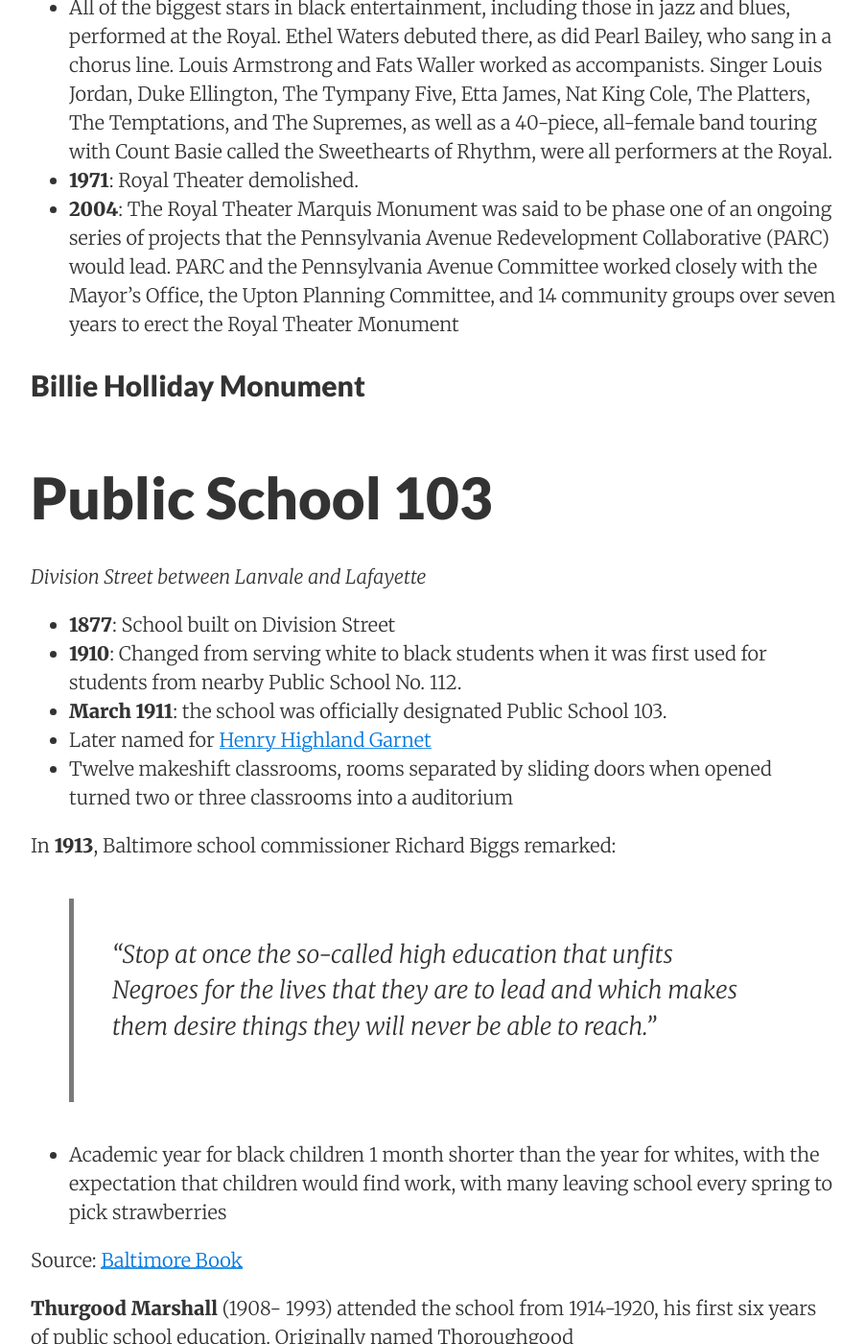
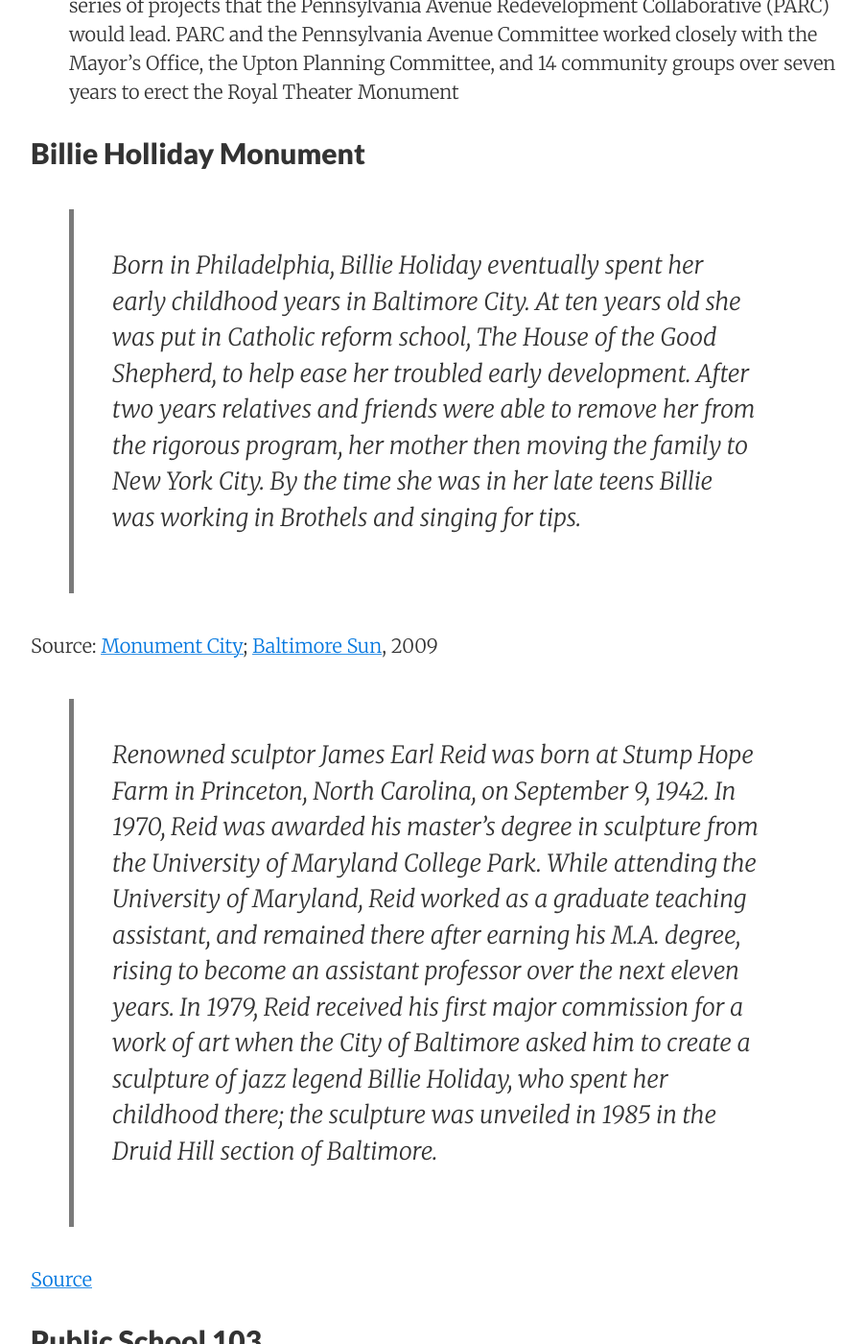
Before and after one commit to baltimoreheritage/tours, a Jekyll site: the page built from _posts/2012-11-02-upton-old-west-baltimore.md, in a window 1280 px wide and 1400 px high, scrolled down 8268 px. Shown: the whole window at 96% size, without its empty margins (188-1090 px from the left). Built offline with Jekyll 4.4.1, drawn with Linux system fonts in a browser that asks for light colours; nearby versions of some CDN libraries; some of the changed text lies outside the part shown.

Commit message:
Update links, minor formatting fixes

```diff
--- a/_posts/2012-11-02-upton-old-west-baltimore.md
+++ b/_posts/2012-11-02-upton-old-west-baltimore.md
@@ -6,20 +6,36 @@ date: 2012-11-02
 ---
 
 _This tour is based on a 2010 walking tour program developed in partnership with Dr. David Terry and substantially revised on November 2, 2012. Eli Pousson made substantial revisions to these notes in February 2016 based on related research for the [Looking for Landmarks from the Movement](http://baltimoreheritage.github.io/civil-rights-heritage/) research and documentation project. The revisions also borrowed material from the [Black and Jewish Civil Rights Heritage by Bike](http://baltimoreheritage.github.io/tours/2015/10/11/black-jewish-civil-rights/) tour._
+<!-- TOC depthFrom:1 depthTo:1 withLinks:1 updateOnSave:1 orderedList:0 -->
 
-# Introduction
+- [Introduction](#introduction)
+- [Eutaw Place](#eutaw-place)
+- [Douglass Memorial](#douglass-memorial)
+- [Segregation and McCulloh Street](#segregation-and-mcculloh-street)
+- [Western Female High School/Booker T. Washington Middle School](#western-female-high-schoolbooker-t-washington-middle-school)
+- [Royal Theater](#royal-theater)
+- [Public School 103](#public-school-103)
+- [Sharp Street Church](#sharp-street-church)
+- [Druid Hill Avenue](#druid-hill-avenue)
+- [Mount Royal](#mount-royal)
 
-## What is this tour about?
+<!-- /TOC -->
+
+## Introduction
+
+### What is this tour about?
 
 - Understand the movement of African Americans into northwest Baltimore in the late 19th and early 20th century
 - Learn about Baltimore’s connections to the national Civil Rights movement through organizations like the NAACP and individuals like Thurgood Marshall
 - Learn about lesser-known local leaders in the Civil Rights movement, like Lillie Mae Carroll Jackson
 
-## Early history of South Baltimore
+### Early history of South Baltimore
 
-Many African Americans lived in South Baltimore and Pigtown:
+Many African Americans lived in South Baltimore and Pigtown.
 
-> “Open drains, great lots filled with high weeds, ashes and garbage accumulated in the alleyways"
+1892, _Baltimore News_ reported on:
+
+> “Open drains, great lots filled with high weeds, ashes and garbage accumulated in the alleyways, cellars filled with filthy water.“
 
 Source: [Deconstructing the Slums of Baltimore](http://digitalcommons.law.umaryland.edu/cgi/viewcontent.cgi?article=1298&context=fac_pubs) (2002), Garrett Power
 
@@ -27,12 +43,12 @@ Source: [Deconstructing the Slums of Baltimore](http://digitalcommons.law.umaryl
 - Baltimore's black middle-class sought better housing in northwest Baltimore, especially on Druid Hill Avenue
 - B&O Railroad displaced 100 black families to expand the railroad yards
 
-## Expansion of Old West Baltimore
+### Expansion of Old West Baltimore
 
 - "The Bottom" around Biddle Alley, bounded by Biddle Street, Argyle Avenue, Druid Hill Avenue, North Avenue, city's 17th ward
 - By **1904**, ½ of Baltimore’s black population lived in the neighborhood
 
-# Eutaw Place
+## Eutaw Place
 
 - **1853 March 19**: Baltimore City accepts Eutaw Place as a gift Henry Tiffany, requiring Tiffany to build "not less than seven houses of not less than twenty five feet front and three stories high" in exchange for park improvements
 - **1876 May 23**: Northern end of Eutaw Place moved from Laurens Street (limit of Tiffany property) to North Avenue, perimeter railing removed around this time (late 1870s)
@@ -45,7 +61,7 @@ Source: [Deconstructing the Slums of Baltimore](http://digitalcommons.law.umaryl
 - **1880**: Confederate Monument proposed for Eutaw and Lafayette
 - **1911**: [Francis Scott Key Monument](http://explore.baltimoreheritage.org/items/show/105#.VtS595MrKAw) erected
 
-## Prince Hall Masonic Lodge
+### Prince Hall Masonic Lodge
 
 **Origins as Temple Oheb Shalom**
 
@@ -63,7 +79,7 @@ Source: [Deconstructing the Slums of Baltimore](http://digitalcommons.law.umaryl
 
 Source: [Explore Baltimore Heritage](http://explore.baltimoreheritage.org/items/show/100#.VtS595MrKAw)
 
-## Lillie Mae Carroll Jackson House – 1320 Eutaw Place
+### Lillie Mae Carroll Jackson House – 1320 Eutaw Place
 
 - Jackson grew up singing soprano in the choir of the Sharp Street Church
 - Lived on Eutaw for 20 years
@@ -71,7 +87,7 @@ Source: [Explore Baltimore Heritage](http://explore.baltimoreheritage.org/items/
 - At one forum gathering, Charles Hamilton Houston, informed the audience "we could sue Jim Crow out of Maryland." Subsequently, Carl Murphy of the Afro-American newspaper suggested that Lillie join forces with the NAACP. That was the beginning of her thirty-five year tenure with the NAACP, in a role as president of the Baltimore branch in **1935**, a position she held until retirement in **1970**. 1934 saw the beginning of Thurgood Marshall's employment with the Baltimore NAACP branch.
 - Ultimately, her efforts built the Baltimore NAACP into the largest branch of the organization in the United States with a peak membership of 17,600
 
-# Douglass Memorial
+## Douglass Memorial
 
 - **1857**: Madison Avenue Methodist Episcopal Church erected, designed by architect Thomas Balbirnie in a Greek Revival style
 - The “undercroft” designed to seat 600, sanctuary seats 1,000
@@ -83,7 +99,7 @@ Speaking about his involvement in the July 4, 1963 Gwynn Oak Park protests, Past
 
 [Source](http://www.nathanielturner.com/baltimoreblackchurches.htm)
 
-# 1800 McCulloh Street
+## Segregation and McCulloh Street
 _Lafayette Avenue and McCulloh Street – direct the group to look north_
 The relationship between racial transition and racial segregation is clear beginning in **1910** when Baltimore became the first city in the United States to enact a law requiring racial segregation.
 
@@ -120,7 +136,7 @@ _Baltimore Sun_ editorial on proposed switch for P.S. 103, framed their oppositi
 
 > “It is a well-known fact that as soon as a colored family moves into a block white families begin to move away. The owners of the vacated houses deciding they cannot get white tenants are forced to take such as they can get. To rent to negroes means a reduction of rentals and a deterioration in the value of property… But perhaps even stronger than any question of values and revenues is another reason waged against the change of this school. That is the proximity to the Western Female High School, which is only two blocks distant. Every street leading to the high school would be filled morning and evening with throngs of negroes of both sexes and all ages up, perhaps, to 20 years. Morning and evening the young ladies attending the high school would encounter these negroes and it is not fair nor public spirited of the School Board to subject them to that. There is a growing disposition among negro men and boys all over the land to be unmannerly, insolent and violent to white women.”
 
-# Royal Theater
+## Royal Theater
 
 - **1922**: Theater opened as the black-owned Douglass Theatre, was the most famous theater along West Baltimore City's Pennsylvania Avenue, one of a circuit of five such theaters for black entertainment in big cities - including the Apollo in Harlem, the Howard Theatre in Washington, D.C., the Regal Theatre in Chicago, and the Earl Theater in Philadelphia.
 - All of the biggest stars in black entertainment, including those in jazz and blues, performed at the Royal. Ethel Waters debuted there, as did Pearl Bailey, who sang in a chorus line. Louis Armstrong and Fats Waller worked as accompanists. Singer Louis Jordan, Duke Ellington, The Tympany Five, Etta James, Nat King Cole, The Platters, The Temptations, and The Supremes, as well as a 40-piece, all-female band touring with Count Basie called the Sweethearts of Rhythm, were all performers at the Royal.
@@ -129,7 +145,16 @@ _Baltimore Sun_ editorial on proposed switch for P.S. 103, framed their oppositi
 
 ## Billie Holliday Monument
 
-# Public School 103
+> Born in Philadelphia, Billie Holiday eventually spent her early childhood years in Baltimore City. At ten years old she was put in Catholic reform school, The House of the Good Shepherd, to help ease her troubled early development. After two years relatives and friends were able to remove her from the rigorous program, her mother then moving the family to New York City. By the time she was in her late teens Billie was working in Brothels and singing for tips.
+
+Source: [Monument City](http://monumentcity.net/2009/10/12/billie-holiday-statue-baltimore-md/); [Baltimore Sun](http://articles.baltimoresun.com/2009-07-17/news/0907160099_1_billie-holiday-reid-jim-crow), 2009
+
+> Renowned sculptor James Earl Reid was born at Stump Hope Farm in Princeton, North Carolina, on September 9, 1942. In 1970, Reid was awarded his master’s degree in sculpture from the University of Maryland College Park.
+> While attending the University of Maryland, Reid worked as a graduate teaching assistant, and remained there after earning his M.A. degree, rising to become an assistant professor over the next eleven years. In 1979, Reid received his first major commission for a work of art when the City of Baltimore asked him to create a sculpture of jazz legend Billie Holiday, who spent her childhood there; the sculpture was unveiled in 1985 in the Druid Hill section of Baltimore.
+
+[Source](http://www.thehistorymakers.com/biography/james-earl-reid-38)
+
+## Public School 103
 _Division Street between Lanvale and Lafayette_
 
 - **1877**: School built on Division Street
@@ -155,7 +180,7 @@ When he began attending PS 103 at age 6, his family lived with his Uncle Fearles
 
 Marshall later attend the **Colored High School** opened in January 1901 at the northeast corner of Pennsylvania Avenue and Dolphin Street occupying a building erected in 1891 for the English-German School No. 1 previously located on Druid Hill Avenue.
 
-# Sharp Street Church
+## Sharp Street Church
 508 Dolphin Street (at Etting Street)
 
 Between 1892 and 1910, three African American churches moved from south or downtown Baltimore to the Druid Hill Avenue area, **Sharp Street** is the first of those three.
@@ -172,9 +197,9 @@ Source: [Baltimore City](http://apps.baltimorecity.gov/Art_Culture_Map/landmarks
 
 - Sharp Street Church manages [Mt. Auburn Cemetery](https://en.wikipedia.org/wiki/Mount_Auburn_Cemetery_(Baltimore,_Maryland)), one of the few early African American cemeteries in Baltimore, and where hundreds of prominent African Americans are buried including Dr. Lillie Carroll Jackson, William A. Hawkins, and John H. Murphy, founder of The Afro-American Newspapers.
 
-# Druid Hill Avenue
+## Druid Hill Avenue
 
-## Union Baptist Church
+### Union Baptist Church
 1211 Druid Hill Avenue
 
 - **Union Baptist Church** moved  located on Guilford Avenue between E. Lexington and E. Saratoga Streets. Union Baptist moved to Druid Hill Avenue in 1910.
@@ -183,7 +208,7 @@ Source: [Baltimore City](http://apps.baltimorecity.gov/Art_Culture_Map/landmarks
 - **1892**: Church withdrew from the Maryland Baptist Union Association because of its discrimination.
 - **1897**: Rev. Dr. Harvey Johnson, Union Baptist Church's 5th Pastor, was the minister who organized the Colored Baptist Convention.
 
-**Reverend Dr. Harvey Johnson (1843-1923), pastor from 1872 to 1923
+\*\*Reverend Dr. Harvey Johnson (1843-1923), pastor from 1872 to 1923
 
 > An early leader in the Civil Rights movement, Dr. Johnson was a founder of the Mutual United Brotherhood of Liberty of the United States of America, fought to defeat Jim Crow laws as they applied to transportation in Maryland, and advocated self-determination for African American organizations. His writing, preaching, and public speaking addressed a wide range of subjects. Under his direction, the Union Baptist congregation assumed an increasingly active role in the quest for social justice and civil rights in Baltimore, a tradition it has maintained to the present.
 
@@ -217,18 +242,18 @@ Druid Hill Avenue and Lanvale Street
 
 **1882**: Bethel member and Sunday school teacher John M. Murphy, Sr. purchased the Afro- American Newspaper. He turned the newspaper into a well respected weekly, and it was the most read black newspaper in the middle Atlantic State region. His father was choir director at Bethel for many years and is wife Martha Murphy was one of the co-founders of the first black YWCA in Baltimore in **1896**.
 
-# Mount Royal
+## Mount Royal
 
 - **1920s**: the Mount Royal Protective Association boasted of their Efforts to secure and enforce racial covenants from local property owners, noting the group's "greatest achievement... has been the subjecting of the property in its area to a restriction for white occupancy only."
 - In the Mount Royal area, a group of 300 northwest Baltimore residents (led by the president of the Baltimore Bar Library and the neighborhood's City Council representative, among others) responded to the changes on Bolton Street by signing racial covenants barring the sale or lease of their properties to African Americans.
 
-## McCulloh Homes
+### McCulloh Homes
 
 -  **December 13, 1937**: Housing Authority of Baltimore City established, shortly after the creation of the U.S. Housing Authority with the passage of the [Housing Act of 1937](https://en.wikipedia.org/wiki/Housing_Act_of_1937) (Wagner-Steagall Act)
 - Mayor Howard Jackson appointed five men to the authority’s board of commissioners. And although the City Council rejected a resolution calling for the appointment of one African American to the commission, the mayor chose a member of one of Baltimore’s most prominent African American families in naming **George Murphy**, a retired school principal and vice chairman of the Urban League. The housing authority’s first executive director was **Clarence W. Perkins**, a former state senator and executive director of the Maryland Emergency Housing and Park Commission.
 - **1939**: More than 2,500 black people applied for 434 apartments in McCulloh Homes
 
-## Fifth Regiment Armory
+### Fifth Regiment Armory
 
 - **1901**: Fifth Regiment Armory built; a historic National Guard armory with a 200 foot by 300 foot drill hall, a mezzanine or "balcony" level, and a newer second level (reconstructed in 1933 after a fire) housing the trussed steel drill hall roof.
 	- Designed by Wyatt & Nolting; partnership of James Bosley Noel Wyatt and William G. Nolting, also designed the Baltimore City Courthouse and the Garrett Building on Redwood Street Downtown.
@@ -238,7 +263,7 @@ In **1906**, Colonel C. Baker Clotworthy, commander of the Fifth Regiment:
 > “I would be deeply interested in this improvement because it means so much more than simply tearing down some houses and opening a street. Everyone in the city is familiar with the steady decrease which has taken place in the value of property in this neighborhood for the last 20 years.
 > All about Richmond Market, and extending north, there are hundreds of undesirable houses and, in many cases, huts. This sore is spreading rapidly. A great many negroes, not of the best class,  gradually tenant the houses on the edge of this district and immediately the white people move from the block invaded. If this continues no one knows where it will stop."
 
-## State Center
+### State Center
 
 **Dr. Robert L. Jackson**, only black member of the City Planning Commission, opposed the Armory site, noting that it would force 950 black families to move.
 
```
Also changed, not shown: other parts of _posts/2012-11-02-upton-old-west-baltimore.md (+1 -1 lines), _posts/2015-08-09-vacant-house-bike.md (+3 -3 lines), _posts/2015-10-06-downtown-civil-rights-urban-renewal.md (+31 -28 lines), _posts/2015-10-11-black-jewish-civil-rights.md (+1 -1 lines), _posts/2015-12-05-wyman-park-dell-confederate-monuments.md (+2 -2 lines).
